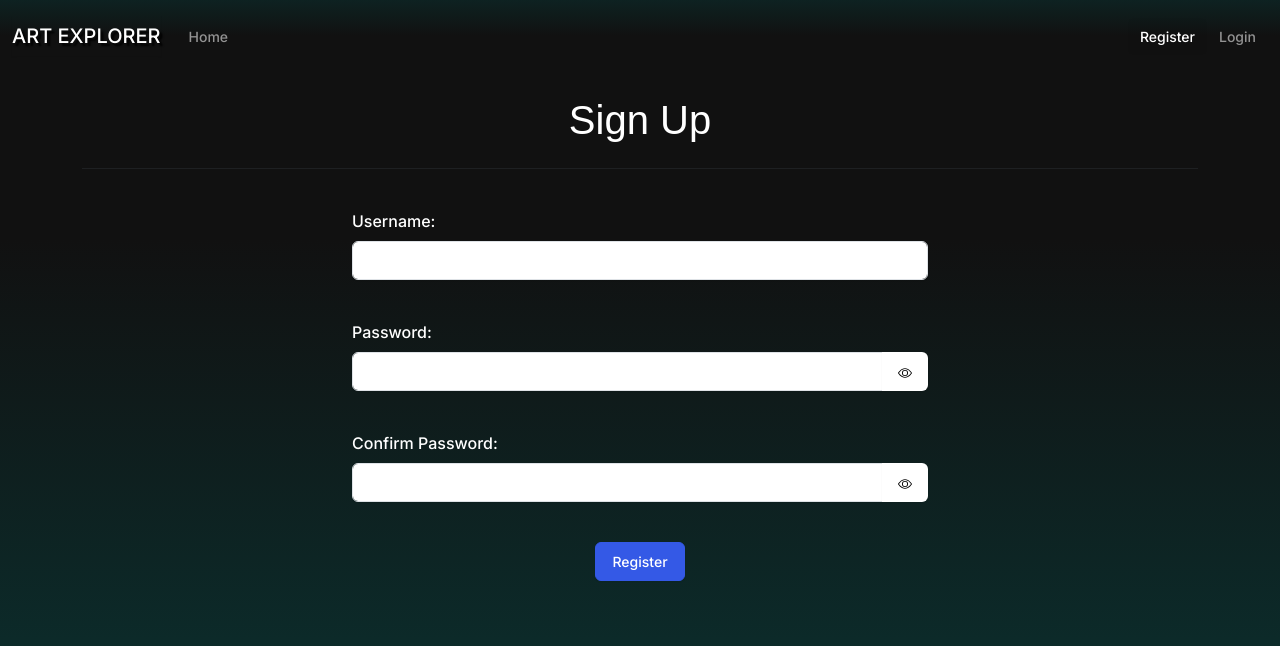
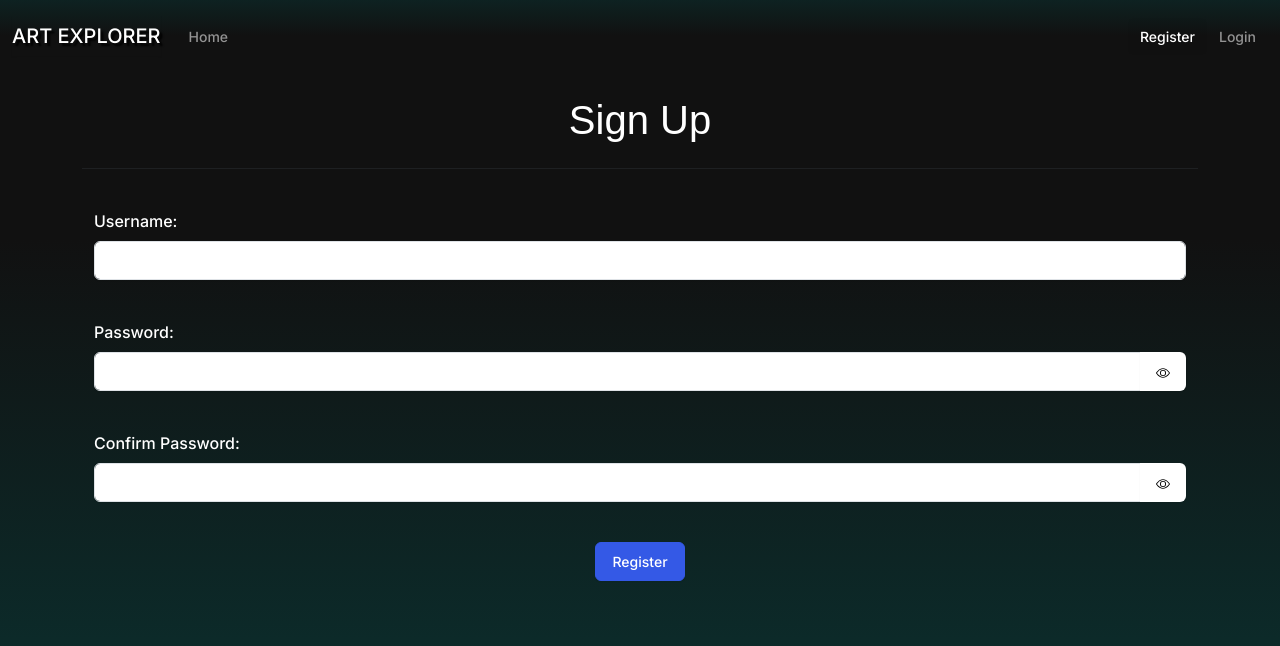
Before and after one commit to auppal12/my-app, a Next.js app: page /register in a window 1280 px wide. Shown: the top 646 px of the page. Built offline with nearby package versions, Linux system fonts and the light colour scheme; no server answers.

Commit message:
register page change

```diff
--- a/pages/login.js
+++ b/pages/login.js
@@ -39,7 +39,7 @@ export default function Login() {
 
             <hr />
             <br />
-            <div className="container-sm" style={{ width: 600 }}>
+            <div className="container-sm">
                 <Form onSubmit={handleSubmit} className='text-white'>
                     <Form.Group className="mb-3">
                         <Form.Label>Username:</Form.Label><Form.Control type="text" value={username} id="userName" name="userName" onChange={e => setUsername(e.target.value)} required />
--- a/pages/register.js
+++ b/pages/register.js
@@ -30,7 +30,7 @@ export default function Register() {
 
             <hr />
             <br />
-            <div className="container-sm" style={{ width: 600 }}>
+            <div className="container-sm">
                 <form onSubmit={handleSubmit} className='text-white'>
                     <Form.Group className="mb-3">
                         <Form.Label>Username:</Form.Label>
```
